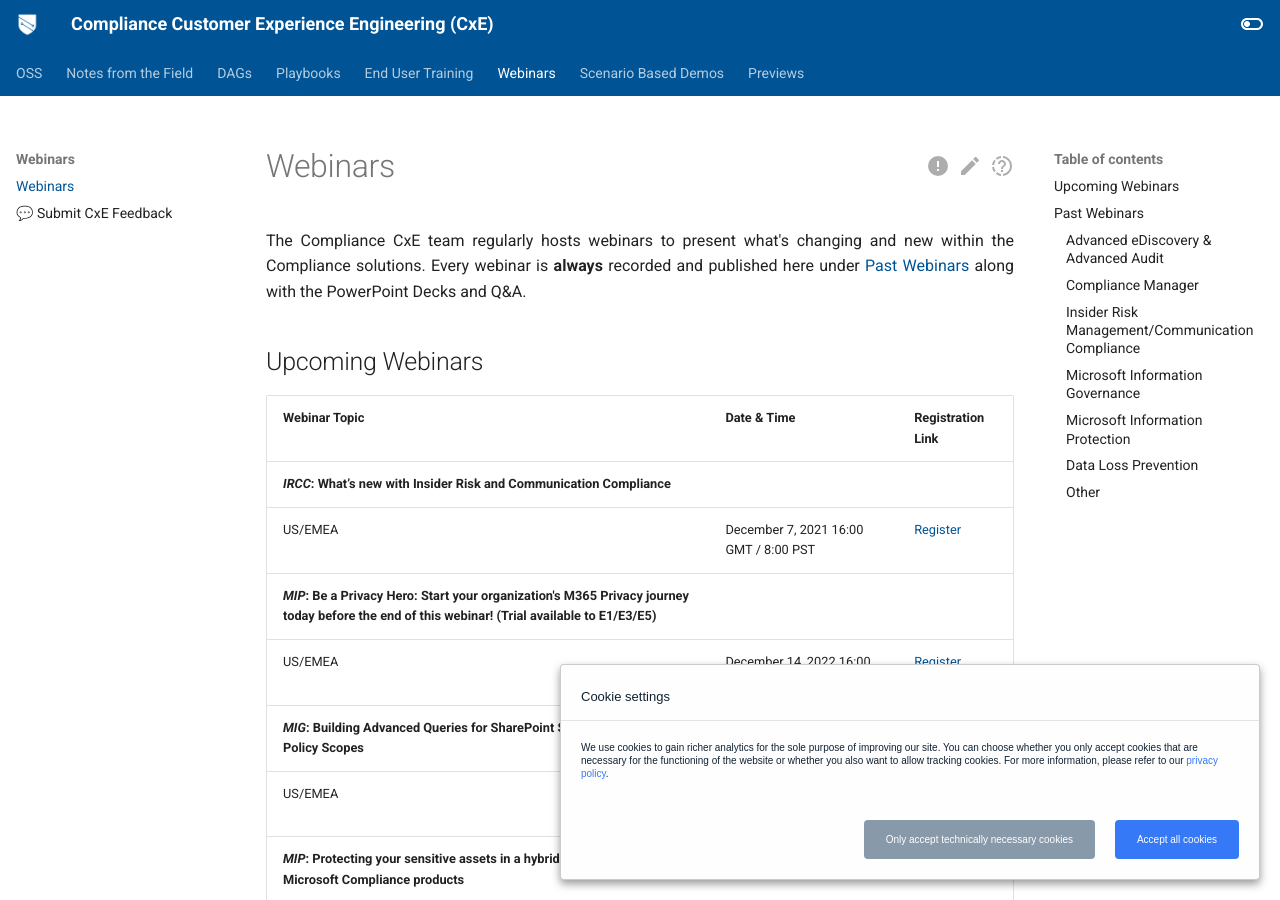
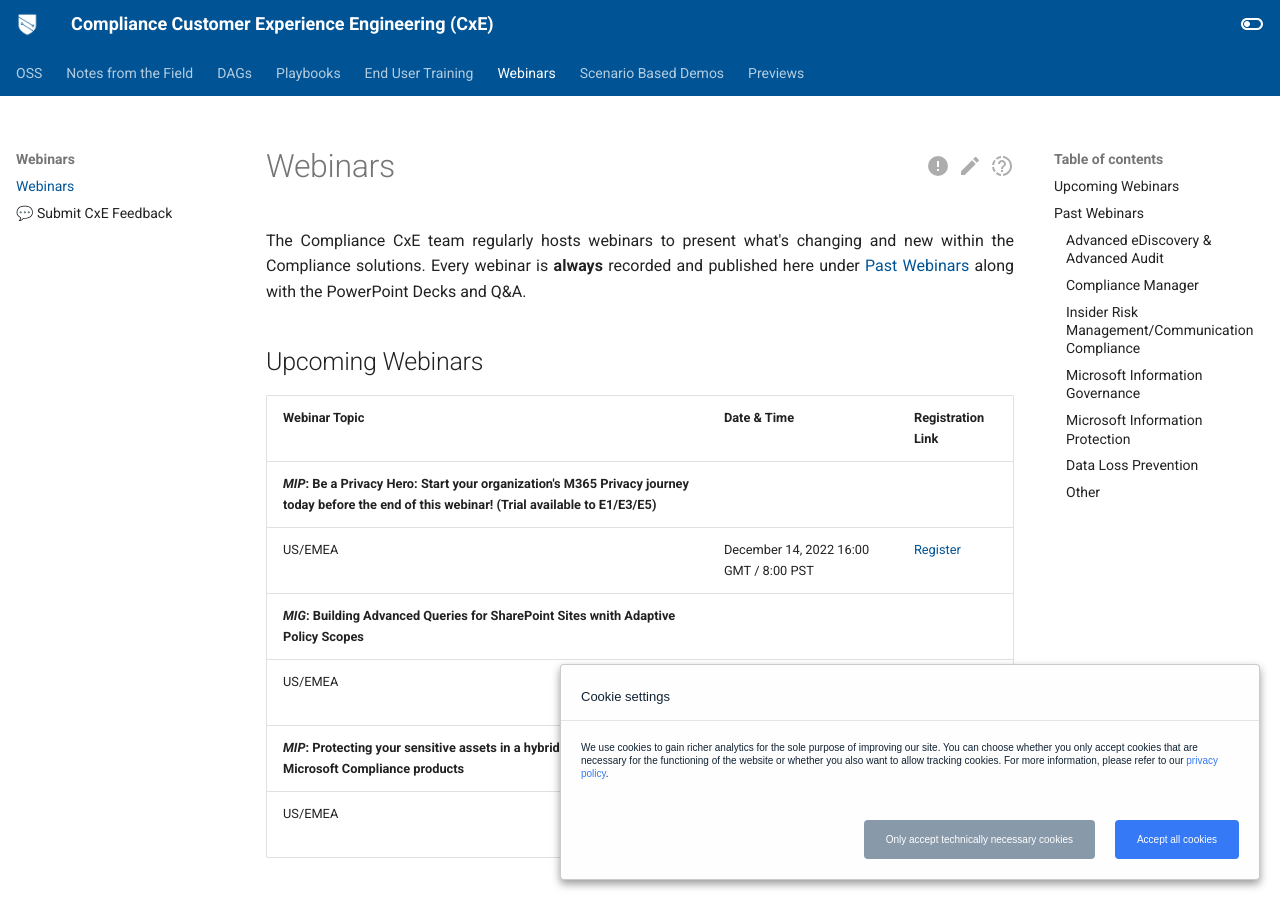
Before and after one commit to microsoft/ComplianceCxE, an MkDocs documentation site: the page built from docs/webinars.md, in a window 1280 px wide and 900 px high. Built offline with MkDocs 1.6.1 and Material for MkDocs 9.7.7, drawn with Linux system fonts in a browser that asks for light colours; comment, search, counter and statistics services are not loaded; some of the changed text lies outside the part shown.

Commit message:
Update webinars.md

```diff
--- a/docs/webinars.md
+++ b/docs/webinars.md
@@ -12,8 +12,6 @@
 
 | Webinar Topic | Date & Time | Registration Link |
 | --- | --- | --- |
-|***IRCC*: What’s new with Insider Risk and Communication Compliance** |  |
-| US/EMEA  | December 7, 2021    16:00 GMT / 8:00 PST | [Register](https://mipc.eventbuilder.com/event/52884) |
 |***MIP*: Be a Privacy Hero: Start your organization's M365 Privacy journey today before the end of this webinar! (Trial available to E1/E3/E5)** |
 | US/EMEA  | December 14, 2022    16:00 GMT / 8:00 PST | [Register](https://mipc.eventbuilder.com/event/54251) |
 ***MIG*: Building Advanced Queries for SharePoint Sites wnith Adaptive Policy Scopes** |  |
```
Also changed, not shown: other parts of docs/webinars.md (+2 -1 lines).
